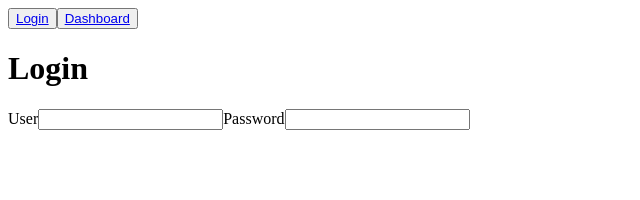
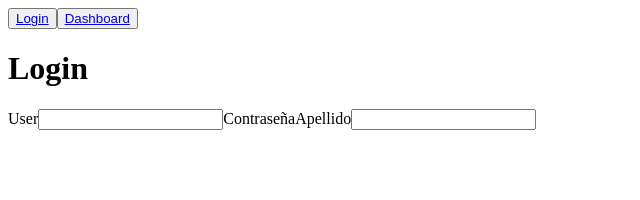
Before and after one commit to Velchael/ruta23, a React (Create React App) app: page /react-dummy/react-dummy in a window 1280 px wide. Shown: the top 200 px of the page, without its empty margins (0-640 px from the left). Built offline with nearby package versions, Linux system fonts and the light colour scheme.

Commit message:
Modificando nombre label

```diff
--- a/src/pages/Login.js
+++ b/src/pages/Login.js
@@ -5,10 +5,12 @@ const Login = () => {
         <div >
             <h1>Login</h1>
             <label>User</label>
-            <input/>
-            <label>Password</label>
-            <input/>
+            <input />
+            <label>Contraseña</label>
+            <label>Apellido</label>
+            <input />
         </div>
+
     )
 }
 
```
